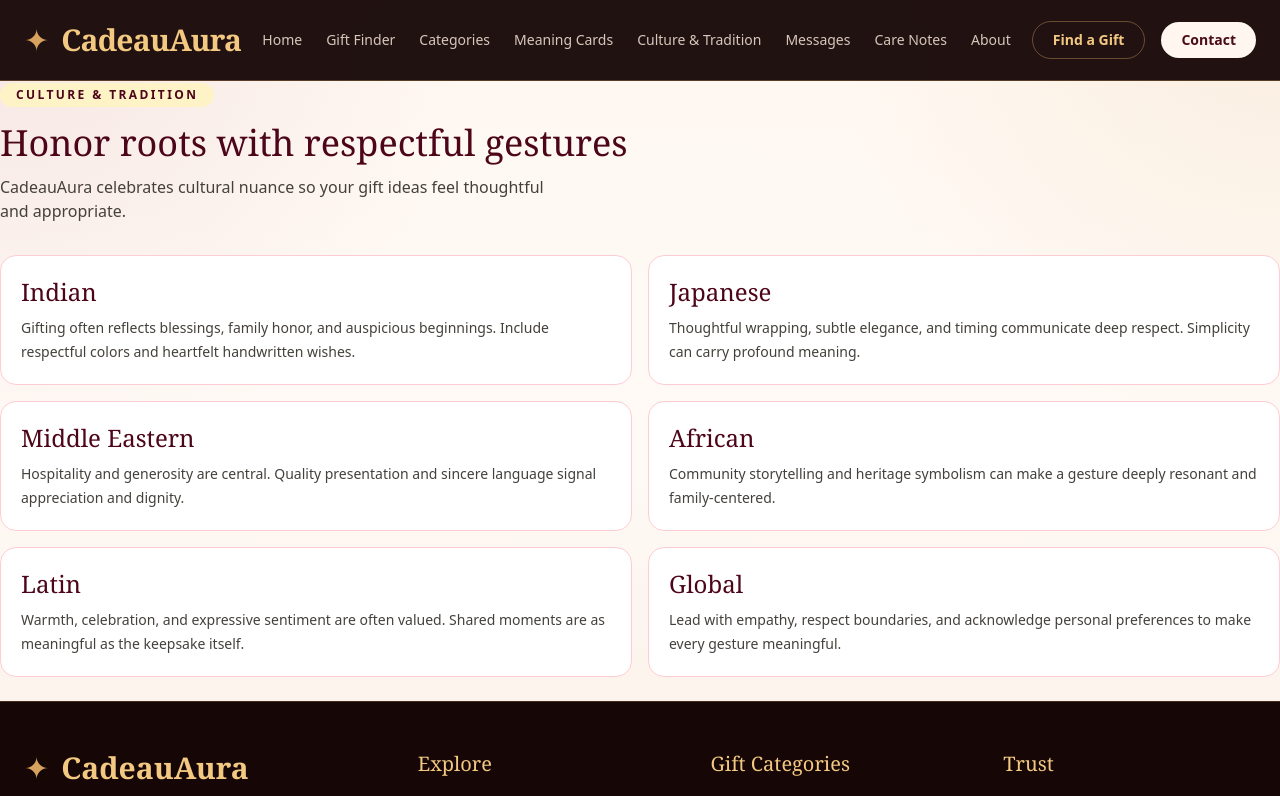
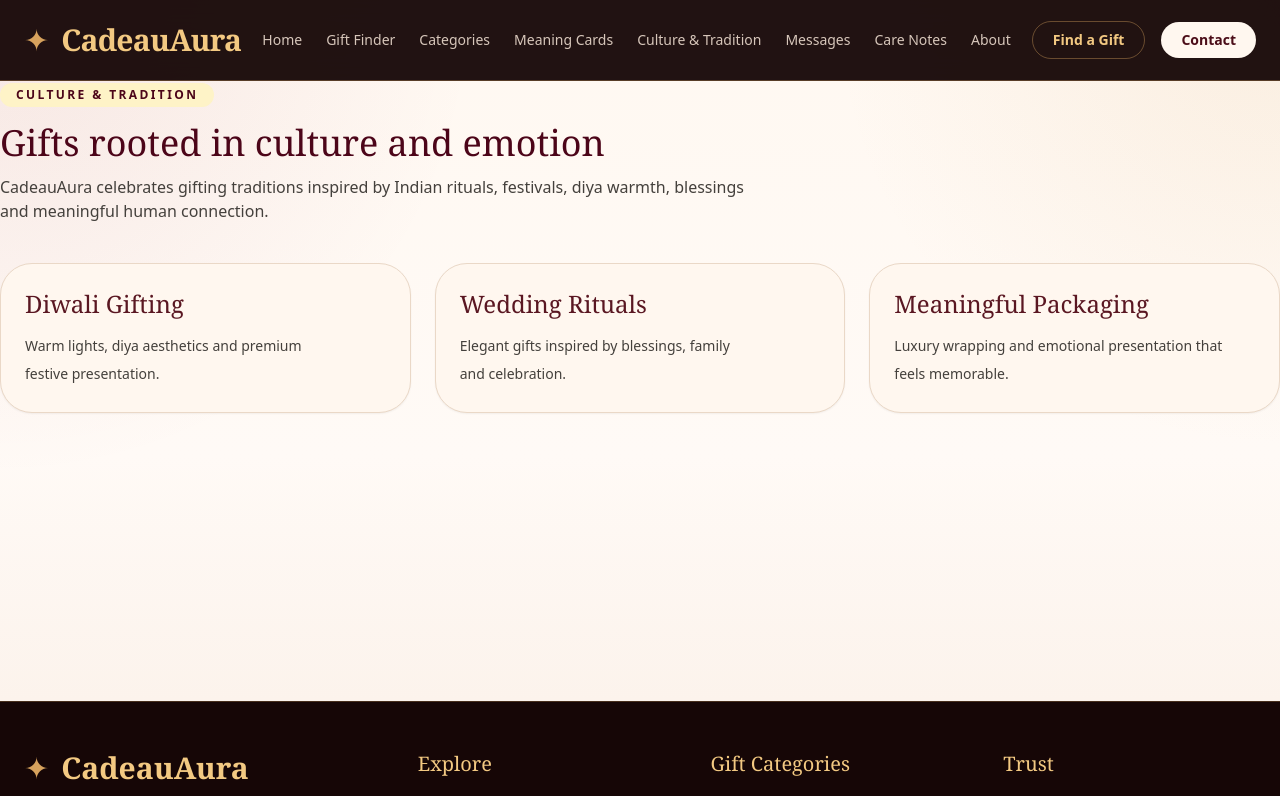
Before and after one commit to shivamsolanki-coder/cadeauaura, a Next.js app: page /culture-tradition in a window 1280 px wide. Shown: the top 796 px of the page. Built offline with nearby package versions, Linux system fonts and the light colour scheme.

Commit message:
Add Culture page SEO metadata

```diff
--- a/app/culture-tradition/page.tsx
+++ b/app/culture-tradition/page.tsx
@@ -1,46 +1,64 @@
+import type { Metadata } from 'next';
+
 import { SectionLabel } from '@/components/SectionLabel';
 
-const traditions = [
-  {
-    culture: 'Indian',
-    note: 'Gifting often reflects blessings, family honor, and auspicious beginnings. Include respectful colors and heartfelt handwritten wishes.'
+export const metadata: Metadata = {
+  title: 'Culture & Tradition',
+  description:
+    'Explore Indian gifting traditions, festive rituals, diya-inspired aesthetics and culturally meaningful celebrations with CadeauAura.',
+  alternates: {
+    canonical: '/culture-tradition',
   },
-  {
-    culture: 'Japanese',
-    note: 'Thoughtful wrapping, subtle elegance, and timing communicate deep respect. Simplicity can carry profound meaning.'
+  openGraph: {
+    title: 'Culture & Tradition | CadeauAura',
+    description:
+      'Celebrate gifting inspired by Indian traditions, rituals and emotional connection.',
+    url: '/culture-tradition',
+    images: ['/culture-diya.jpg.png'],
   },
-  {
-    culture: 'Middle Eastern',
-    note: 'Hospitality and generosity are central. Quality presentation and sincere language signal appreciation and dignity.'
-  },
-  {
-    culture: 'African',
-    note: 'Community storytelling and heritage symbolism can make a gesture deeply resonant and family-centered.'
-  },
-  {
-    culture: 'Latin',
-    note: 'Warmth, celebration, and expressive sentiment are often valued. Shared moments are as meaningful as the keepsake itself.'
-  },
-  {
-    culture: 'Global',
-    note: 'Lead with empathy, respect boundaries, and acknowledge personal preferences to make every gesture meaningful.'
-  }
-];
+};
 
 export default function CultureTraditionPage() {
   return (
     <section>
       <SectionLabel label="Culture & Tradition" />
-      <h1 className="mt-4 font-serif text-4xl text-deep-rose">Honor roots with respectful gestures</h1>
-      <p className="mt-3 max-w-2xl text-stone-700">
-        CadeauAura celebrates cultural nuance so your gift ideas feel thoughtful and appropriate.
+
+      <h1 className="mt-4 font-serif text-4xl text-deep-rose">
+        Gifts rooted in culture and emotion
+      </h1>
+
+      <p className="mt-3 max-w-3xl text-stone-700">
+        CadeauAura celebrates gifting traditions inspired by Indian rituals,
+        festivals, diya warmth, blessings and meaningful human connection.
       </p>
-      <div className="mt-8 grid gap-4 md:grid-cols-2">
-        {traditions.map((item) => (
-          <article key={item.culture} className="rounded-2xl border border-rose-200 bg-white p-5">
-            <h2 className="font-serif text-2xl text-deep-rose">{item.culture}</h2>
-            <p className="mt-2 text-sm leading-6 text-stone-700">{item.note}</p>
-          </article>
+
+      <div className="mt-10 grid gap-6 md:grid-cols-3">
+        {[
+          {
+            title: 'Diwali Gifting',
+            text: 'Warm lights, diya aesthetics and premium festive presentation.',
+          },
+          {
+            title: 'Wedding Rituals',
+            text: 'Elegant gifts inspired by blessings, family and celebration.',
+          },
+          {
+            title: 'Meaningful Packaging',
+            text: 'Luxury wrapping and emotional presentation that feels memorable.',
+          },
+        ].map((item) => (
+          <div
+            key={item.title}
+            className="rounded-[2rem] border border-[#ead8c7] bg-[#fff7ef] p-6 shadow-sm"
+          >
+            <h2 className="font-serif text-2xl text-[#5a1722]">
+              {item.title}
+            </h2>
+
+            <p className="mt-3 text-sm leading-7 text-stone-700">
+              {item.text}
+            </p>
+          </div>
         ))}
       </div>
     </section>
```
